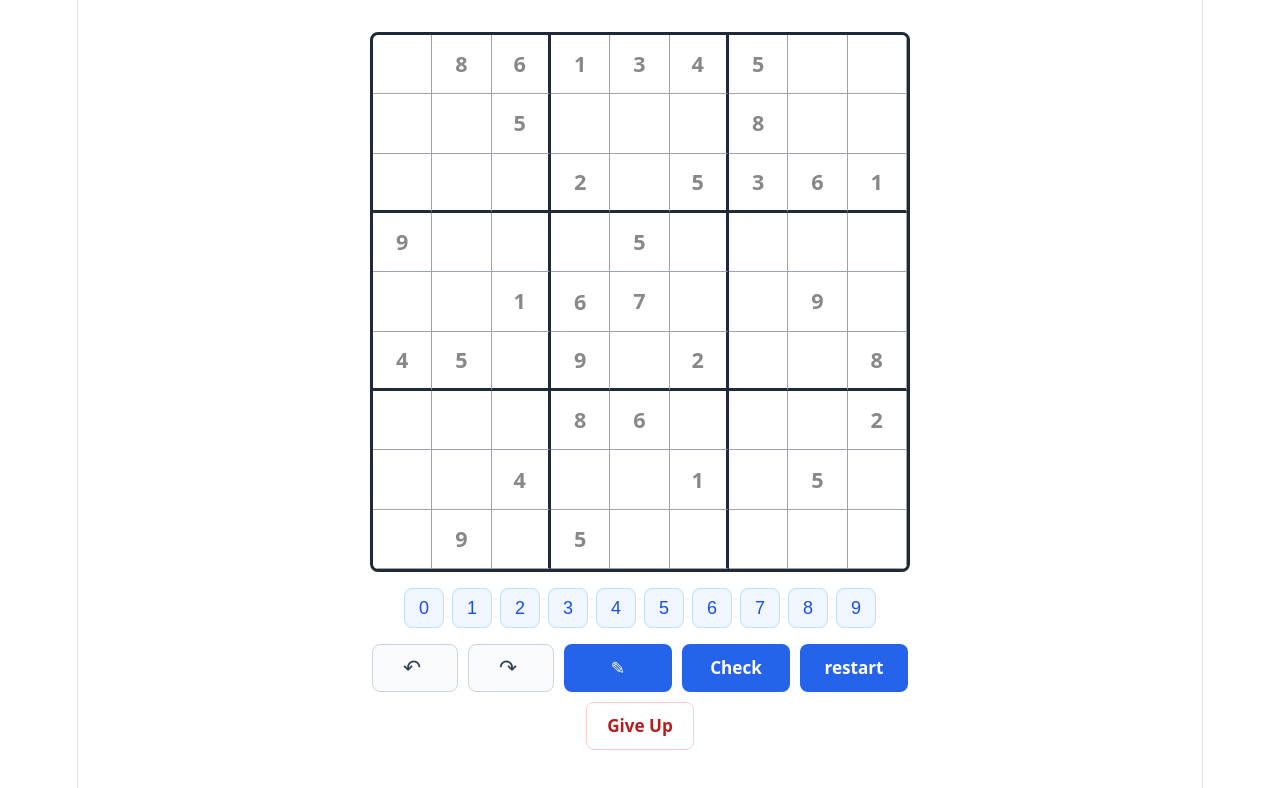
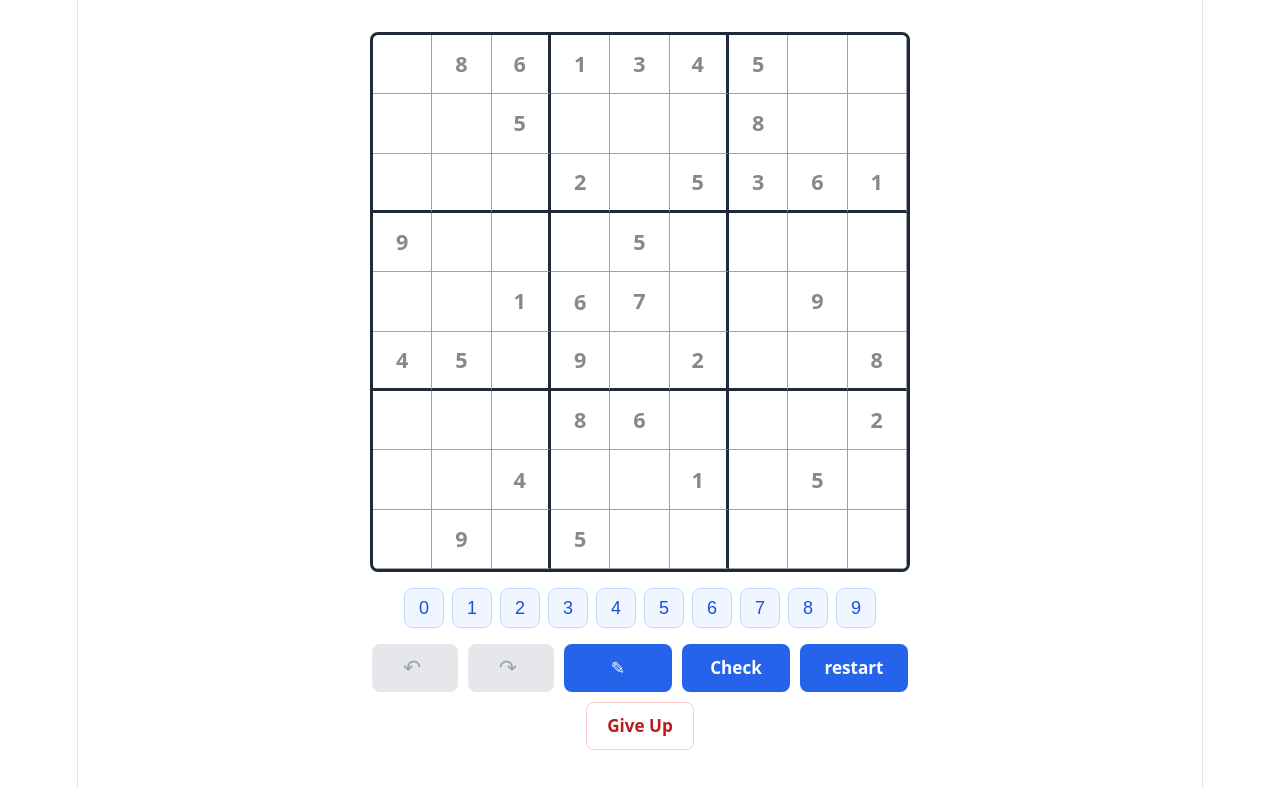
Before and after one commit to Ocean1198/sudoku, a React (Vite) app: page / in a window 1280 px wide. Shown: the top 788 px of the page. Built offline with nearby package versions, Linux system fonts and the light colour scheme.

Commit message:
feat: disable undo/redo buttons when no actions are available

```diff
--- a/src/components/GameControls.tsx
+++ b/src/components/GameControls.tsx
@@ -2,6 +2,8 @@ import styles from './GameControls.module.css';
 
 type GameControlsProps = {
   disabled: boolean;
+  canUndo: boolean;
+  canRedo: boolean;
   isMemoMode: boolean;
   onUndo: () => void;
   onRedo: () => void;
@@ -11,13 +13,13 @@ type GameControlsProps = {
   onGiveUp: () => void;
 };
 
-function GameControls({ disabled, isMemoMode, onUndo, onRedo, onMemo, onCheck, onRestart, onGiveUp } : GameControlsProps) {
+function GameControls({ disabled, canUndo, canRedo, isMemoMode, onUndo, onRedo, onMemo, onCheck, onRestart, onGiveUp } : GameControlsProps) {
   return (
     <div className={styles.controls}>
       <button
         className={styles.historyButton}
         onClick={onUndo}
-        disabled={disabled}
+        disabled={disabled || !canUndo}
         aria-label="Undo"
         title="Undo"
       >
@@ -27,7 +29,7 @@ function GameControls({ disabled, isMemoMode, onUndo, onRedo, onMemo, onCheck, o
       <button
         className={styles.historyButton}
         onClick={onRedo}
-        disabled={disabled}
+        disabled={disabled || !canRedo}
         aria-label="Redo"
         title="Redo"
       >
--- a/src/components/SudokuGame.tsx
+++ b/src/components/SudokuGame.tsx
@@ -342,6 +342,8 @@ function SudokuGame() {
       />
       <GameControls
         disabled={gameStatus !== "playing"}
+        canUndo={undoStack.length > 0}
+        canRedo={redoStack.length > 0}
         isMemoMode={memoStatus}
         onUndo={handleUndo}
         onRedo={handleRedo}
```
